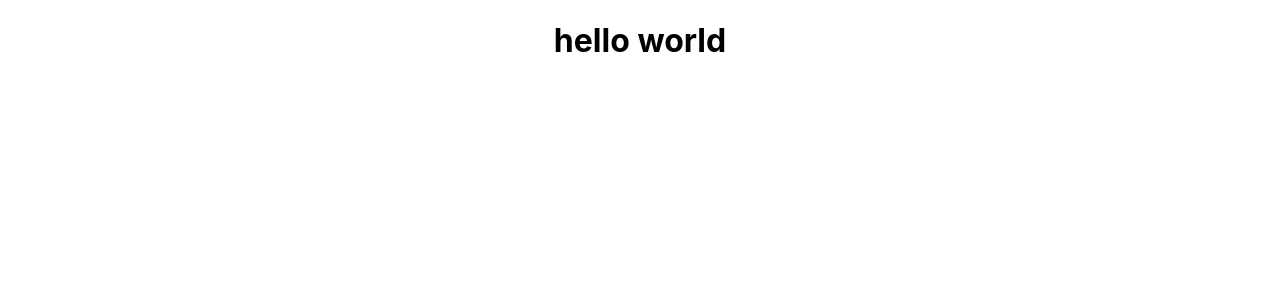
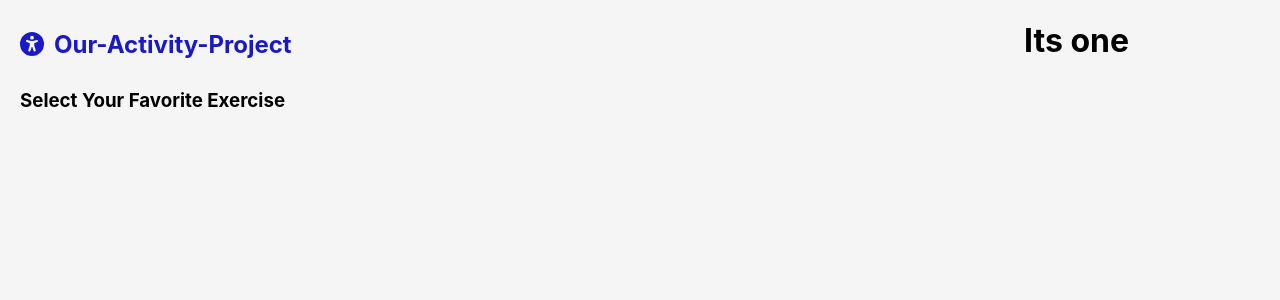
Before and after one commit to anisa6121/assinment-8, a React (Create React App) app: page / in a window 1280 px wide. Shown: the top 300 px of the page. Built offline with nearby package versions, Linux system fonts and the light colour scheme.

Commit message:
header-add

```diff
--- a/package.json
+++ b/package.json
@@ -3,6 +3,9 @@
   "version": "0.1.0",
   "private": true,
   "dependencies": {
+    "@fortawesome/fontawesome-svg-core": "^6.2.0",
+    "@fortawesome/free-solid-svg-icons": "^6.2.0",
+    "@fortawesome/react-fontawesome": "^0.2.0",
     "@testing-library/jest-dom": "^5.16.5",
     "@testing-library/react": "^13.4.0",
     "@testing-library/user-event": "^13.5.0",
--- a/public/data.json
+++ b/public/data.json
@@ -49,7 +49,7 @@
 {
 "id": "6",
 "name": "Study",
-"age": "15-230",
+"age": "15-25",
 "text": "There are a lot of skills needed to achieve good grades and to have an excellent academic level. In order to be successful, students need good study skills. Study skills are a set of skills which help students become effective learners (Oxford Dictionaries | English, 2017). This strategy of study helps students become more effective and make the studying easier by using a lot of skills and a productive learning method. It is a method to learn and a key to be successful in all types of studies. When people read or study they do it to have a better understanding and to learn something new. There are many benefits of study skills.",
 "time": 60,
    "img":"https://image.shutterstock.com/image-photo/young-asian-girl-student-wears-600w-1903254544.jpg"
--- a/src/App.js
+++ b/src/App.js
@@ -1,10 +1,13 @@
 import logo from './logo.svg';
 import './App.css';
+import Activity from './components/Activity/Activity';
 
 function App() {
   return (
-    <div className="App">
-      <h1>hello world</h1>
+    <div className="">
+
+      <Activity></Activity>
+
     </div>
   );
 }
--- /dev/null
+++ b/src/components/Activity/Activity.css
@@ -0,0 +1,19 @@
+body{
+    background-color: whitesmoke;
+}
+
+.activity-container{
+    display: grid;
+    grid-template-columns: 4fr 1fr;
+}
+
+
+
+@media screen and (max-width: 768px){
+
+    .activity-container {
+            display: grid;
+            grid-template-columns: 1fr ;
+        }
+
+}
--- /dev/null
+++ b/src/components/Activity/Activity.js
@@ -0,0 +1,35 @@
+import React, { useEffect, useState } from "react";
+import Header from "../Header/Header";
+import "./Activity.css";
+const Activity = () => {
+
+    const [activity, setActivity] = useState([]);
+
+    useEffect(() => {
+
+        fetch('data.json')
+            .then(res => res.json())
+        .then(data => setActivity(data))
+
+    },[])
+
+
+    return (
+        <div className='activity-container'>
+
+ <div>
+
+
+                <Header></Header>
+</div>
+
+
+            <div><h1>
+            Its one
+            </h1></div>
+
+        </div>
+    );
+};
+
+export default Activity;
--- /dev/null
+++ b/src/components/Header/Header.css
@@ -0,0 +1,14 @@
+.header{
+    padding: 10px;
+    color: rgb(25, 25, 199);
+}
+
+span{
+  margin: 5px;
+ padding: 5px;
+}
+
+.text{
+    color: black;
+    padding: 10px;
+}
--- /dev/null
+++ b/src/components/Header/Header.js
@@ -0,0 +1,23 @@
+import React from 'react';
+import "./Header.css";
+import { FontAwesomeIcon } from "@fortawesome/react-fontawesome";
+import { 	faUniversalAccess } from "@fortawesome/free-solid-svg-icons";
+const Header = () => {
+    return (
+		<div className="header">
+			<h2>
+
+				<span>
+					<FontAwesomeIcon
+						icon={faUniversalAccess}
+					></FontAwesomeIcon>
+				</span>
+				Our-Activity-Project
+            </h2>
+
+            <h3 className='text'>Select Your Favorite Exercise</h3>
+		</div>
+    );
+};
+
+export default Header;
```
Also changed, not shown: 1 other file (tests, documents, lock files or other folders).
